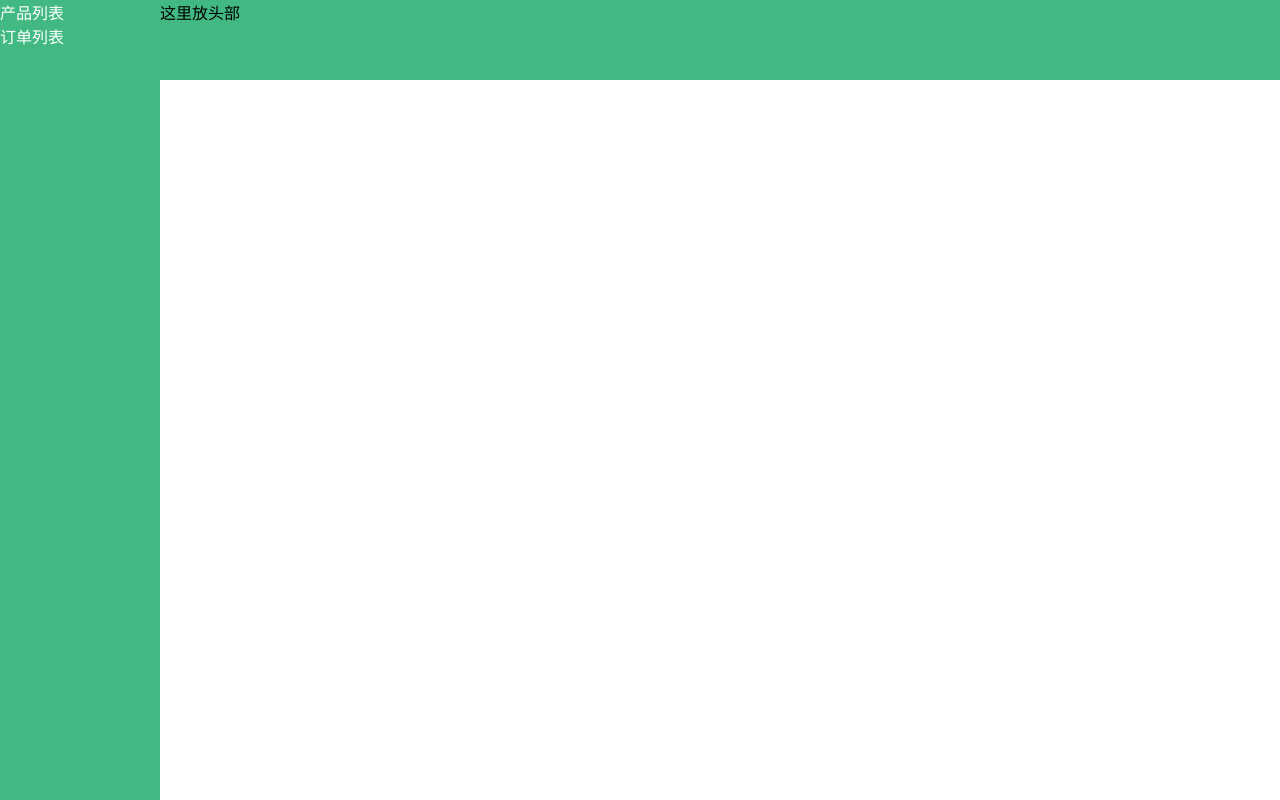
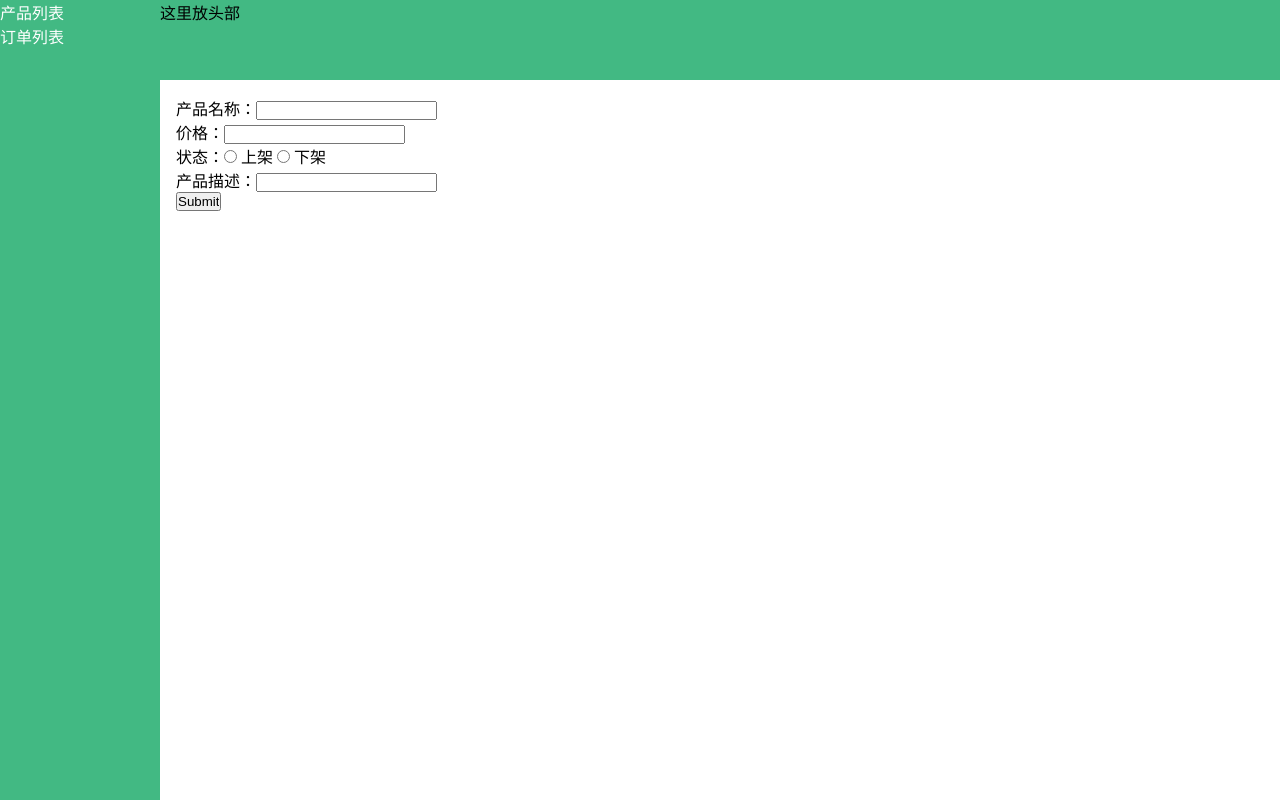
Before and after one commit to LilyLaw/shop, a Vue app: page /#/addproduct in a window 1280 px wide. Built offline with nearby package versions, Linux system fonts and the light colour scheme.

Commit message:
打通接口

```diff
--- a/package.json
+++ b/package.json
@@ -8,6 +8,7 @@
     "lint": "vue-cli-service lint"
   },
   "dependencies": {
+    "axios": "^0.19.0",
     "core-js": "^3.3.2",
     "vue": "^2.6.10",
     "vue-router": "^3.1.3"
--- /dev/null
+++ b/src/basicconfig.js
@@ -0,0 +1,3 @@
+module.exports = {
+	apihost: 'http://localhost:3001/'
+}
--- /dev/null
+++ b/src/components/eproduct.vue
@@ -0,0 +1,42 @@
+<template>
+	<form :action="getReqUrl" method="post">
+		<ul>
+			<li>
+				<label for="">产品名称：</label>
+				<input type="text" name="pname" id="" required="required">
+			</li>
+			<li>
+				<label for="">价格：</label>
+				<input type="text" name="pprice" id="" required="required">
+			</li>
+			<li>
+				<label for="">状态：</label>
+				<input type="radio" name='status' value="1"> 上架
+				<input type="radio" name='status' value="0"> 下架
+			</li>
+			<li>
+				<label for="">产品描述：</label>
+				<input type="text" name="pdes" >
+			</li>
+			<li>
+				<input type="submit">
+			</li>
+		</ul>
+	</form>
+</template>
+
+<script>
+	import basicConfig from '../basicconfig.js';
+
+	export default {
+		name: 'Eproduct',
+		computed: {	// 计算属性
+			getReqUrl:function(){
+				return basicConfig.apihost+'addproduct';
+			}
+		}
+	}
+</script>
+
+<style>
+</style>
--- a/src/components/productlist.vue
+++ b/src/components/productlist.vue
@@ -3,6 +3,23 @@
 </template>
 
 <script>
+	import axios from 'axios';
+	import basicConfig from '../basicconfig.js';
+
+	export default {
+		name: 'ProductList',
+		data: function(){
+			return {}
+		},
+		created: function(){
+			axios.get(`${basicConfig.apihost}productlist`)
+				.then(function(res){
+					window.console.log(res);
+				}).catch(function(err){
+					if(err) throw err;
+				})
+		}
+	}
 </script>
 
 <style>
--- a/src/router.js
+++ b/src/router.js
@@ -3,6 +3,7 @@ import Vue from 'vue';
 import IndexV from './components/index.vue'
 import ProductList from './components/productlist.vue'
 import OrderList from './components/orderlist.vue'
+import Eproduct from './components/eproduct.vue'
 
 Vue.use(Router);
 
@@ -13,6 +14,8 @@ const routes = [
 		path:'/productlist',component:ProductList
 	},{
 		path:'/orderlist',component:OrderList
+	},{
+		path:'/addproduct',component:Eproduct
 	}
 ];
 
```
Also changed, not shown: src/Appback.vue (deleted, +0 -30 lines), src/components/HelloWorld.vue (deleted, +0 -58 lines), 1 other file (tests, documents, lock files or other folders).
